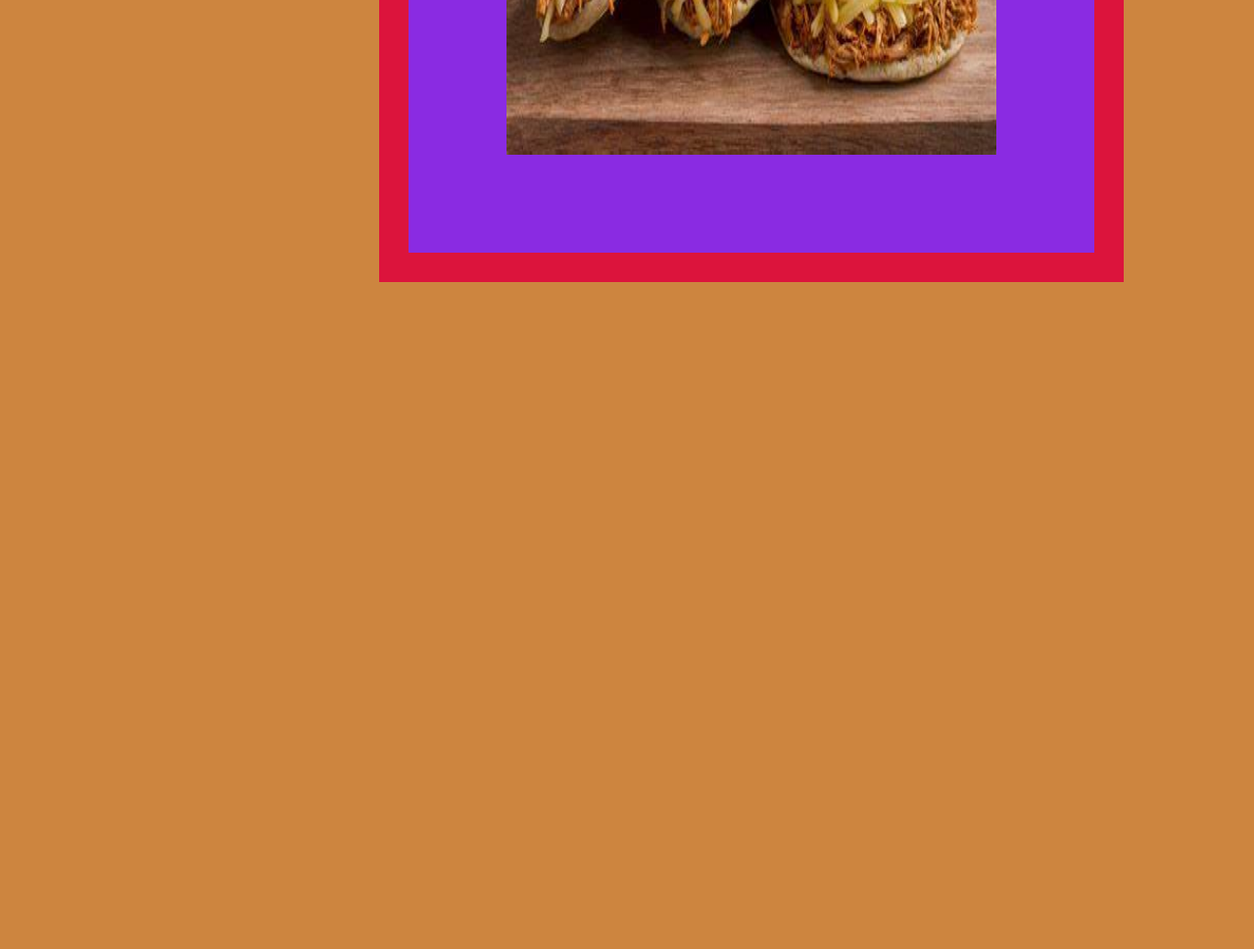
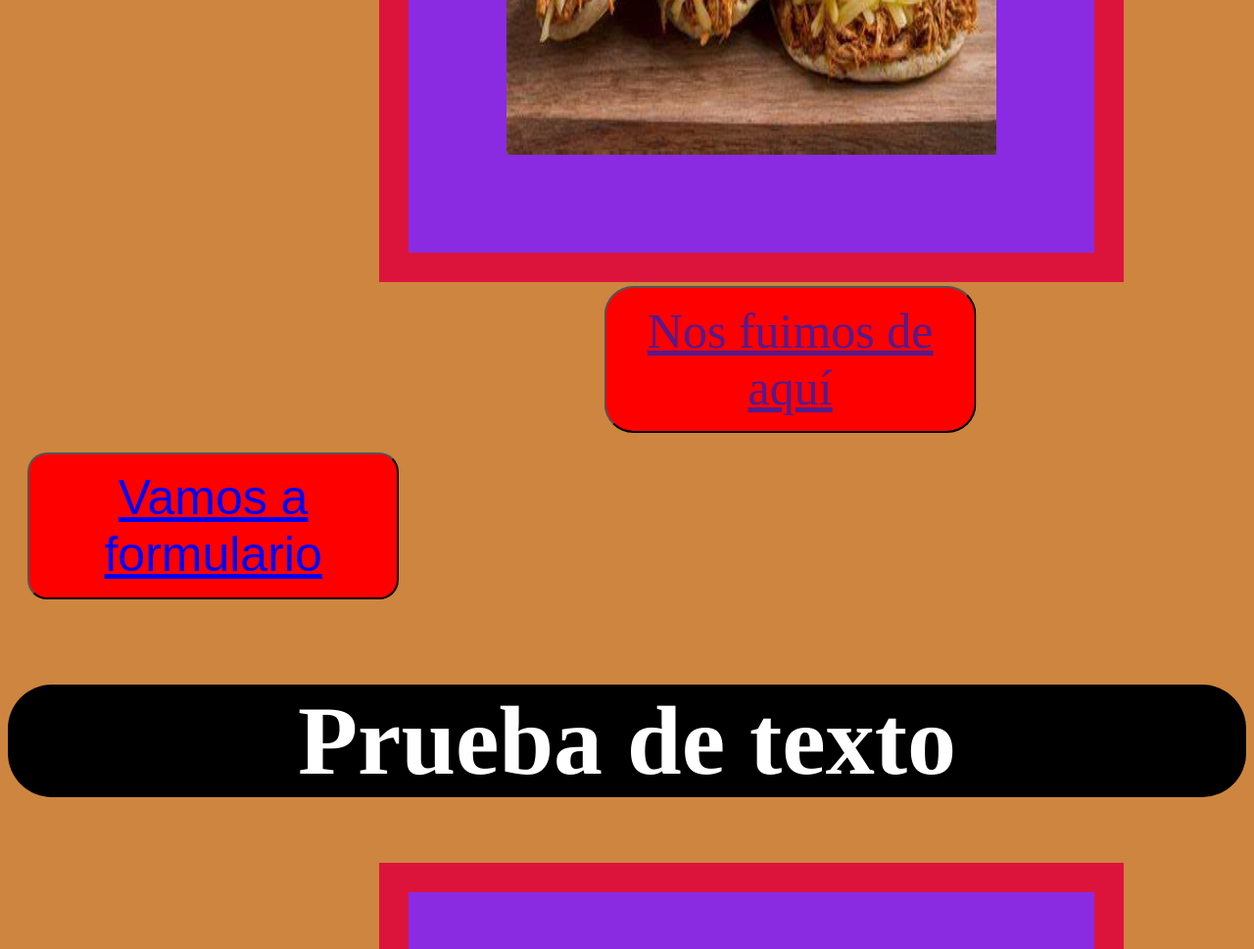
Before and after one commit to Y4rd0/mis_cosas, a plain HTML site: page index.html in a window 1280 px wide. Shown: the part 3551-4520 px from the top of the page at 98% size. Before the commit the page ends 3851 px from the top, so only its background shows below. Drawn offline with Linux system fonts and the light colour scheme.

Commit message:
Update index.html

```diff
--- a/index.html
+++ b/index.html
@@ -1,5 +1,6 @@
 <!DOCTYPE html>
 <html lang="es">
+    <link rel="stylesheet" href="">
 <head>
     <meta charset="UTF-8">
     <meta name="viewport" content="width=device-width, initial-scale=1.0">
@@ -29,6 +30,13 @@
     </style>
     <h1>Prueba de texto</h1>
     <img src="OIP.jpg" class="cajita">
+    <button class="yardobot"> <a href="">Nos fuimos de aquí</a></button>
+    <button class="dirigirse" onclick="alert(formulario)" style="margin: 20px;"><a href="formulario.html" >Vamos a formulario</a></button>
+</body>
+</html>
+
+    <h1>Prueba de texto</h1>
+    <img src="OIP.jpg" class="cajita">
 
 </body>
 </html>
```
